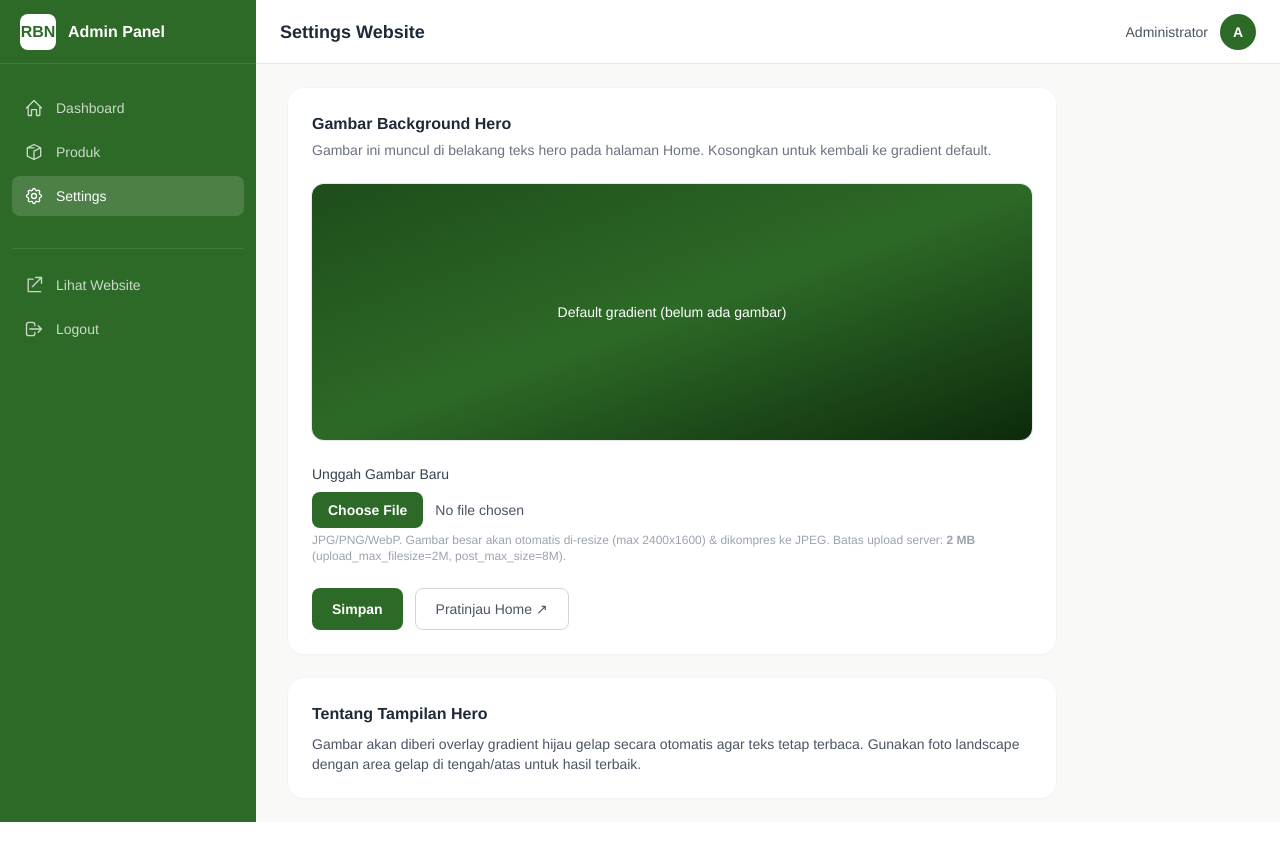
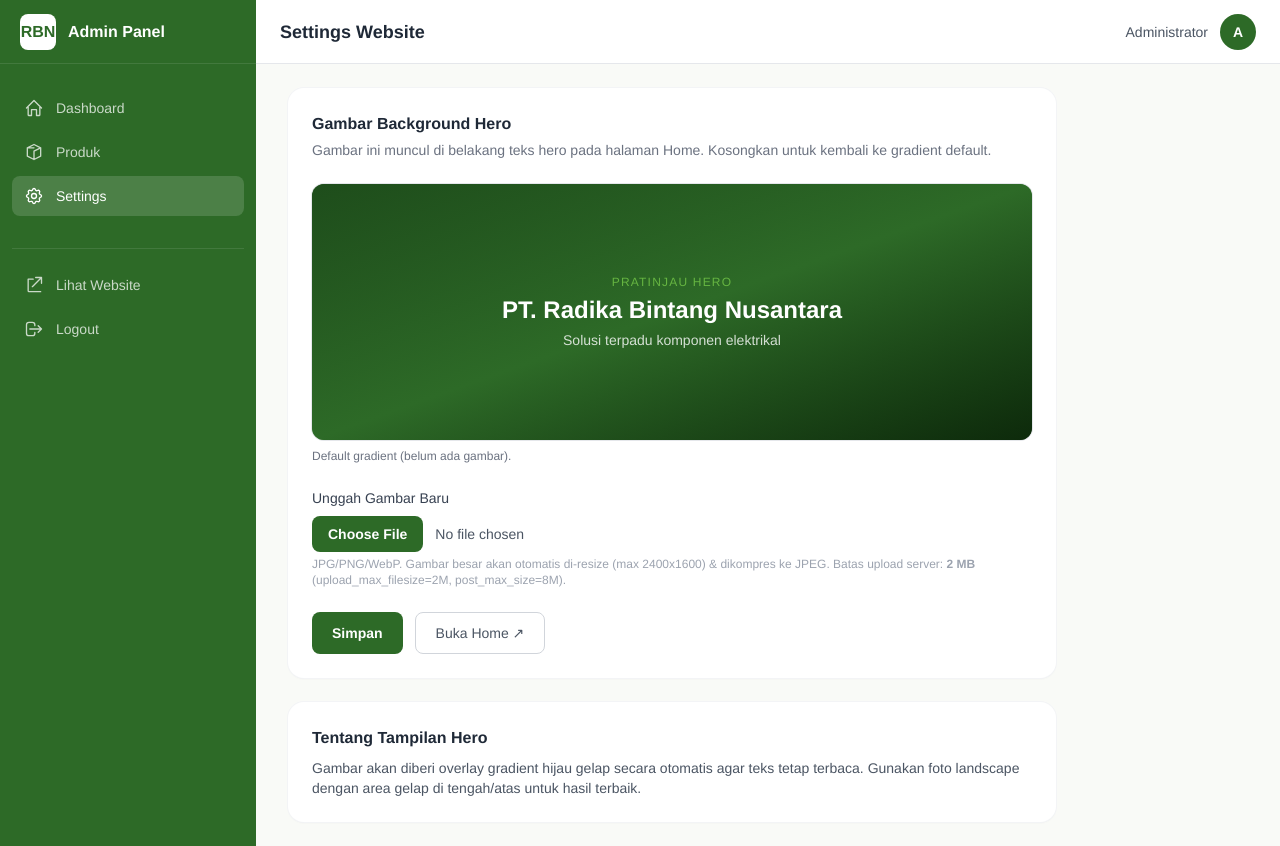
Before and after one commit to daffaabiyu13/webrbn, a Laravel app: page /admin/settings in a window 1280 px wide. Before the commit the page ends 822 px from the top, so only its background shows below. Run offline with Laravel 12, Linux system fonts and the light colour scheme; a user stored in the database is signed in; data comes from the database, SQL or seed files in the repository; some libraries are stand-ins or nearby versions.

Commit message:
Add live image preview in admin product & settings forms
Wire an Alpine.js FileReader-based preview into the product form's
image field and the settings hero background field so the admin sees
the picked image before submitting — with a "batal" link to clear
the selection.

The hero settings preview also shows the actual gradient overlay and
sample hero text on top of the image so the admin sees roughly how it
will look on the Home page.

https://claude.ai/code/session_01S97BCbtG4HUV8AdQJoqsFH

```diff
--- a/resources/views/admin/settings/edit.blade.php
+++ b/resources/views/admin/settings/edit.blade.php
@@ -5,30 +5,71 @@
 
 @section('content')
 
+@php $limit = \App\Support\UploadLimit::forHeroBackground(); @endphp
+
 <div class="max-w-3xl">
-    <div class="rounded-2xl bg-white p-6 shadow-sm ring-1 ring-gray-100">
+    <div class="rounded-2xl bg-white p-6 shadow-sm ring-1 ring-gray-100"
+         x-data="{
+            preview: null,
+            fileName: '',
+            handle(e) {
+                const f = e.target.files && e.target.files[0];
+                if (!f) { this.preview = null; this.fileName = ''; return; }
+                this.fileName = f.name;
+                const r = new FileReader();
+                r.onload = () => this.preview = r.result;
+                r.readAsDataURL(f);
+            },
+            reset() {
+                this.preview = null;
+                this.fileName = '';
+                this.$refs.file.value = '';
+            }
+         }">
         <h2 class="text-base font-semibold text-gray-800">Gambar Background Hero</h2>
         <p class="mt-1 text-sm text-gray-500">Gambar ini muncul di belakang teks hero pada halaman Home. Kosongkan untuk kembali ke gradient default.</p>
 
+        {{-- Preview area with overlay --}}
         <div class="mt-6">
-            <div class="overflow-hidden rounded-xl ring-1 ring-gray-200">
-                @if ($heroBackground)
-                    <img src="{{ asset('storage/' . $heroBackground) }}" alt="Hero background" class="h-64 w-full object-cover">
-                @else
-                    <div class="flex h-64 w-full items-center justify-center bg-gradient-to-br from-primary-dark via-primary to-[#0d2a0b] text-white">
-                        <span class="text-sm font-medium">Default gradient (belum ada gambar)</span>
+            <div class="relative overflow-hidden rounded-xl ring-1 ring-gray-200 h-64">
+                <template x-if="preview">
+                    <img :src="preview" alt="Preview" class="absolute inset-0 h-full w-full object-cover">
+                </template>
+                <template x-if="!preview">
+                    @if ($heroBackground)
+                        <img src="{{ asset('storage/' . $heroBackground) }}" alt="Hero background" class="absolute inset-0 h-full w-full object-cover">
+                    @else
+                        <div class="absolute inset-0 bg-gradient-to-br from-primary-dark via-primary to-[#0d2a0b]"></div>
+                    @endif
+                </template>
+
+                {{-- Overlay + sample text so you can see how it will look on Home --}}
+                <div class="absolute inset-0 bg-gradient-to-br from-primary-dark/85 via-primary/75 to-[#0d2a0b]/85"></div>
+                <div class="relative flex h-full items-center justify-center text-center text-white px-6">
+                    <div>
+                        <p class="text-xs uppercase tracking-widest text-secondary/90">Pratinjau Hero</p>
+                        <p class="mt-1 text-2xl font-extrabold">PT. Radika Bintang Nusantara</p>
+                        <p class="mt-1 text-sm text-white/80">Solusi terpadu komponen elektrikal</p>
                     </div>
-                @endif
+                </div>
             </div>
+
+            <p class="mt-2 text-xs text-gray-500" x-show="preview" x-cloak>
+                Pratinjau file baru: <span x-text="fileName" class="font-medium"></span>
+                <button type="button" @click="reset()" class="ml-1 text-primary hover:underline">batal</button>
+            </p>
+            @if (! $heroBackground)
+                <p class="mt-2 text-xs text-gray-500" x-show="!preview">Default gradient (belum ada gambar).</p>
+            @endif
         </div>
 
         <form method="POST" action="{{ route('admin.settings.update') }}" enctype="multipart/form-data" class="mt-6 space-y-4">
             @csrf
 
-            @php $limit = \App\Support\UploadLimit::forHeroBackground(); @endphp
             <div>
                 <label class="block text-sm font-medium text-gray-700">Unggah Gambar Baru</label>
-                <input type="file" name="hero_background" accept="image/*" class="mt-2 block w-full text-sm text-gray-600 file:mr-3 file:rounded-lg file:border-0 file:bg-primary file:px-4 file:py-2 file:text-sm file:font-semibold file:text-white hover:file:bg-primary-dark">
+                <input type="file" name="hero_background" accept="image/*" x-ref="file" @change="handle($event)"
+                       class="mt-2 block w-full text-sm text-gray-600 file:mr-3 file:rounded-lg file:border-0 file:bg-primary file:px-4 file:py-2 file:text-sm file:font-semibold file:text-white hover:file:bg-primary-dark">
                 <p class="mt-1 text-xs text-gray-400">JPG/PNG/WebP. Gambar besar akan otomatis di-resize (max 2400x1600) &amp; dikompres ke JPEG. Batas upload server: <b>{{ $limit->human() }}</b> (upload_max_filesize={{ $limit->phpUpload() }}, post_max_size={{ $limit->phpPost() }}).</p>
             </div>
 
@@ -46,7 +87,7 @@
                 @endif
 
                 <a href="{{ route('home') }}" target="_blank" class="rounded-lg border border-gray-300 px-5 py-2.5 text-sm font-medium text-gray-600 hover:bg-cream">
-                    Pratinjau Home &nearr;
+                    Buka Home &nearr;
                 </a>
             </div>
         </form>
```
Also changed, not shown: resources/views/admin/products/_form.blade.php (+47 -8 lines).
